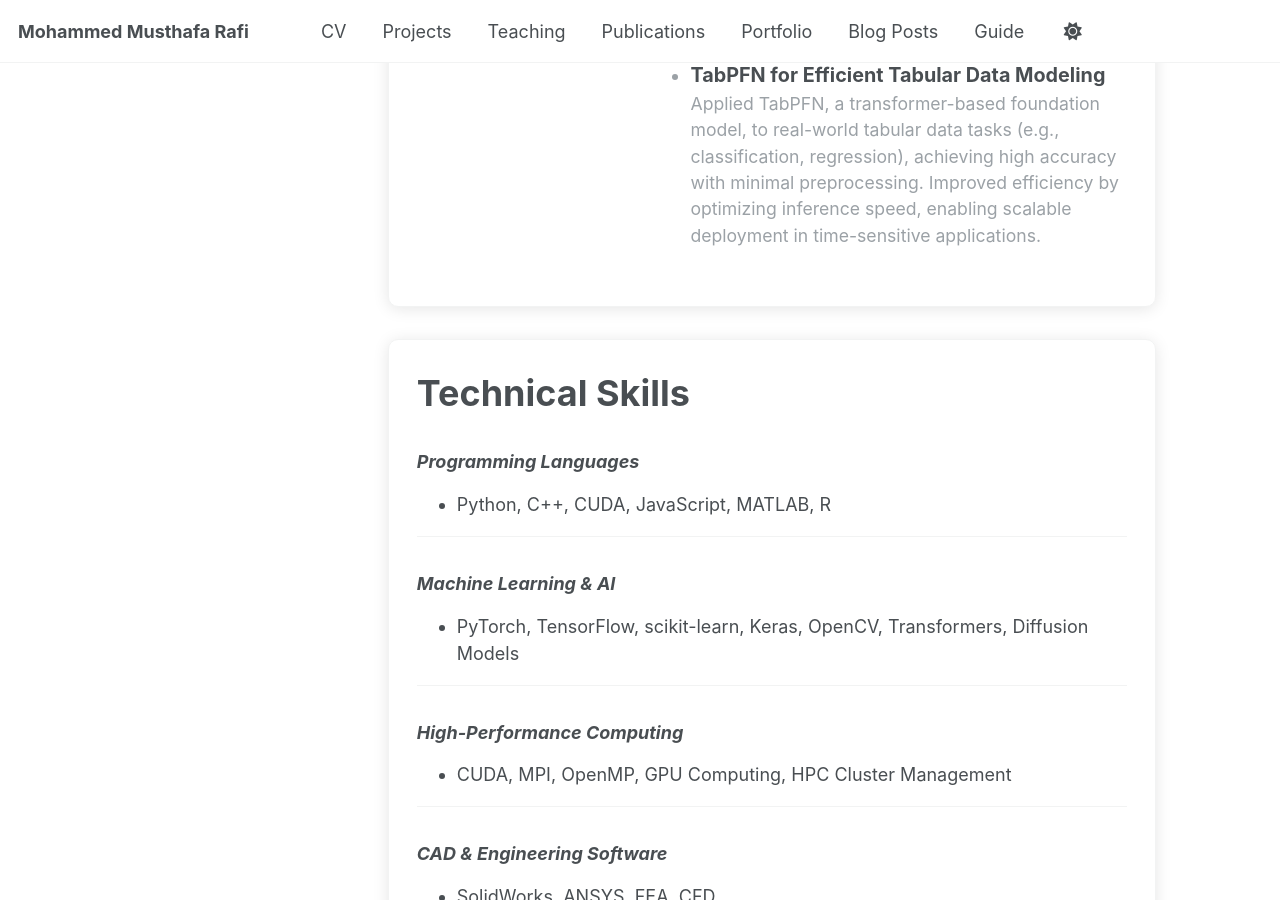
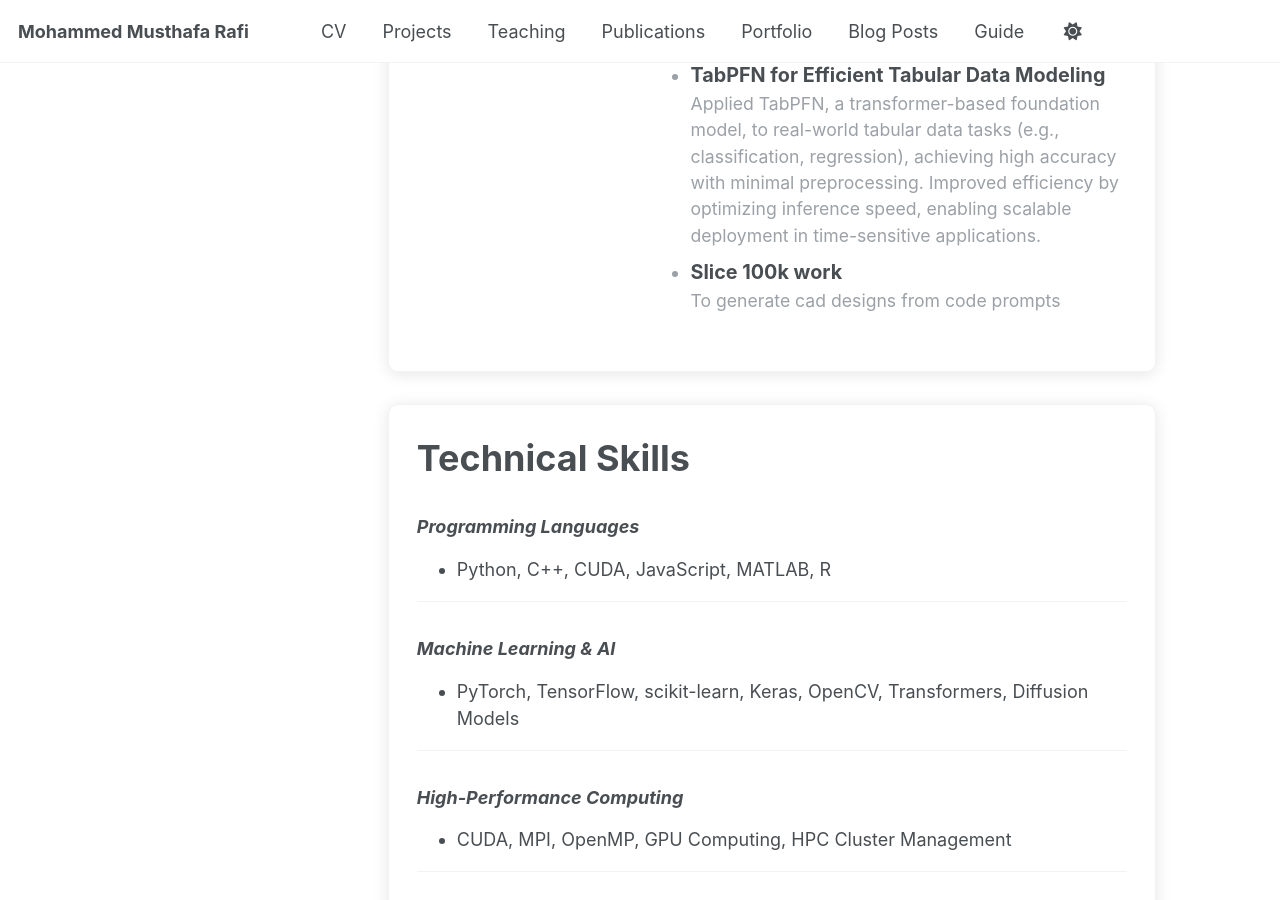
Before and after one commit to itsMustafamr/itsmustafamr.github.io, a Jekyll site: the page built from _pages/cv.md, in a window 1280 px wide and 900 px high, scrolled down 2122 px. Built offline with Jekyll 4.4.1, drawn with Linux system fonts in a browser that asks for light colours.

Commit message:
added new project that i am plannig to work - Slice100K

```diff
--- a/_pages/cv.md
+++ b/_pages/cv.md
@@ -106,6 +106,10 @@ redirect_from:
             <strong>TabPFN for Efficient Tabular Data Modeling</strong><br>
             Applied TabPFN, a transformer-based foundation model, to real-world tabular data tasks (e.g., classification, regression), achieving high accuracy with minimal preprocessing. Improved efficiency by optimizing inference speed, enabling scalable deployment in time-sensitive applications.
           </li>
+          <li>
+            <strong>Slice 100k work</strong><br>
+            To generate cad designs from code prompts
+          </li>
         </ul>
       </div>
     </div>
```
